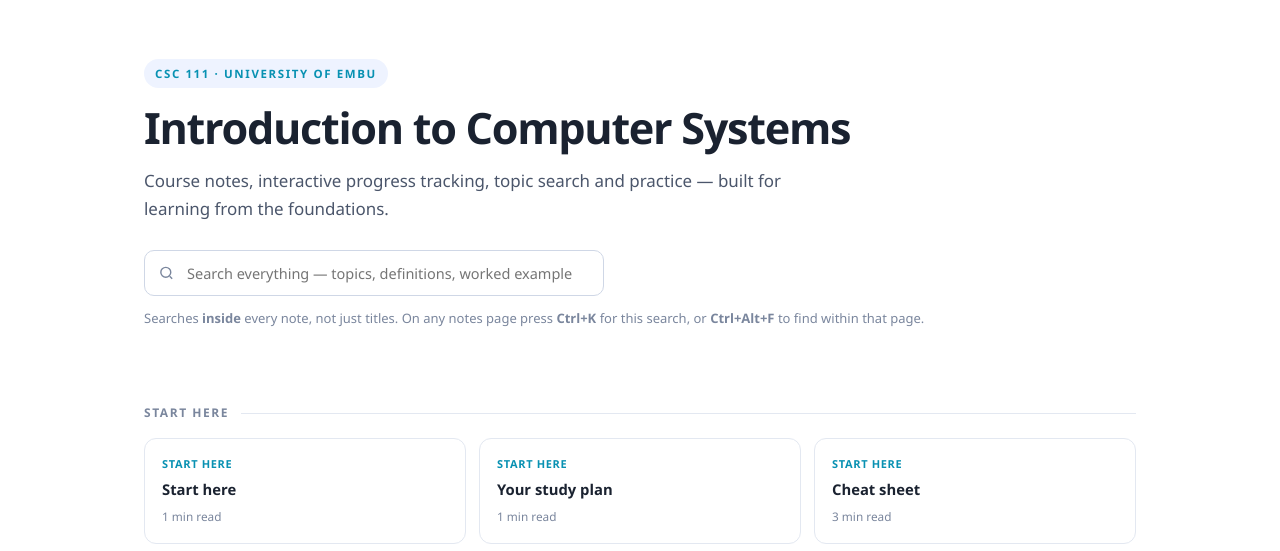
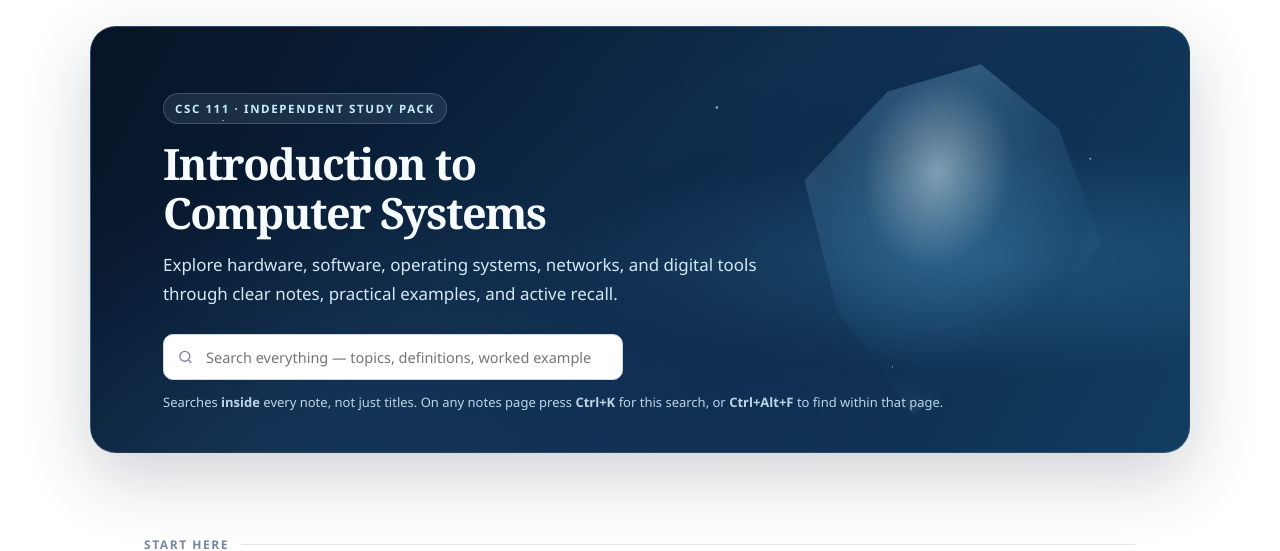
Before and after one commit to raymonddoka851-del/csc-111-computer-systems, a plain HTML site: page docs/index.html in a window 1280 px wide. Shown: the top 551 px of the page. Drawn offline with Linux system fonts and the light colour scheme.

Commit message:
Remove institutional branding and refresh homepage
Co-authored-by: Copilot <223556219+Copilot@users.noreply.github.com>

```diff
--- a/docs/assets/notes.css
+++ b/docs/assets/notes.css
@@ -501,6 +501,85 @@ pre.code[data-lang]::before {
   color: var(--fg-soft);
   max-width: 640px;
   margin: 0 0 26px;
+}
+
+.hero {
+  position: relative;
+  isolation: isolate;
+  overflow: hidden;
+  max-width: 1100px;
+  margin: 26px auto 18px;
+  padding: 66px clamp(24px, 6vw, 72px) 38px;
+  border: 1px solid rgba(164, 222, 255, .18);
+  border-radius: 26px;
+  color: #f3faff;
+  background:
+    radial-gradient(ellipse at 82% 55%, rgba(81, 176, 229, .23), transparent 34%),
+    radial-gradient(ellipse at 24% 110%, rgba(49, 108, 170, .24), transparent 48%),
+    linear-gradient(118deg, #071426 0%, #0c2747 54%, #123d60 100%);
+  box-shadow: 0 24px 70px rgba(8, 24, 45, .2);
+}
+.hero::before,
+.hero::after {
+  content: "";
+  position: absolute;
+  z-index: 0;
+  pointer-events: none;
+}
+.hero::before {
+  inset: 0;
+  opacity: .58;
+  background:
+    radial-gradient(1px 1px at 12% 22%, rgba(230, 249, 255, .9) 98%, transparent),
+    radial-gradient(1px 1px at 28% 74%, rgba(190, 233, 255, .8) 98%, transparent),
+    radial-gradient(1.5px 1.5px at 57% 19%, rgba(230, 249, 255, .8) 98%, transparent),
+    radial-gradient(1px 1px at 73% 80%, rgba(190, 233, 255, .75) 98%, transparent),
+    radial-gradient(1px 1px at 91% 31%, rgba(230, 249, 255, .9) 98%, transparent),
+    linear-gradient(145deg, transparent 18%, rgba(94, 186, 233, .08) 43%, transparent 68%);
+}
+.hero::after {
+  right: 7%;
+  top: 8%;
+  width: clamp(190px, 27vw, 330px);
+  height: 84%;
+  opacity: .72;
+  clip-path: polygon(49% 0, 76% 13%, 96% 42%, 78% 73%, 51% 100%, 22% 76%, 4% 42%, 23% 13%);
+  background:
+    radial-gradient(ellipse at 43% 32%, rgba(223, 248, 255, .72), rgba(108, 190, 237, .2) 28%, transparent 57%),
+    linear-gradient(145deg, rgba(184, 231, 252, .2), rgba(64, 133, 186, .1) 54%, rgba(8, 27, 49, .16));
+  box-shadow: 0 0 80px rgba(111, 202, 249, .18), inset 0 0 45px rgba(224, 248, 255, .18);
+  transform: rotate(12deg);
+}
+.hero > * { position: relative; z-index: 1; }
+.hero .kicker {
+  color: #c6efff;
+  background: rgba(192, 233, 255, .1);
+  border: 1px solid rgba(192, 233, 255, .2);
+}
+.hero h1 {
+  max-width: 680px;
+  color: #f5fbff;
+  font-family: Georgia, "Times New Roman", serif;
+  font-weight: 600;
+  letter-spacing: -.035em;
+  text-wrap: balance;
+}
+.hero p.lede {
+  color: #d3e8f5;
+  max-width: 610px;
+}
+.hero p.search-hint { color: #bdd5e5; }
+@media (max-width: 760px) {
+  .hero::after { right: 1%; opacity: .34; }
+}
+@media (max-width: 560px) {
+  .hero {
+    margin: 14px 10px 16px;
+    padding-top: 40px;
+    padding-bottom: 28px;
+  }
+  .hero::after { display: none; }
+  .hero h1 { font-size: 2rem; }
 }
 
 .search {
--- a/docs/index.html
+++ b/docs/index.html
@@ -11,9 +11,9 @@
 <body>
 <div class="progress" id="progress"></div>
 <header class="hero">
-  <span class="kicker">CSC 111 · University of Embu</span>
+  <span class="kicker">CSC 111 · Independent Study Pack</span>
   <h1>Introduction to Computer Systems</h1>
-  <p class="lede">Course notes, interactive progress tracking, topic search and practice — built for learning from the foundations.</p>
+  <p class="lede">Explore hardware, software, operating systems, networks, and digital tools through clear notes, practical examples, and active recall.</p>
   <div class="search">
     <svg viewBox="0 0 24 24" aria-hidden="true"><circle cx="11" cy="11" r="7"></circle><path d="M20 20l-3.5-3.5"></path></svg>
     <input id="q" type="search" placeholder="Search everything &mdash; topics, definitions, worked examples, quiz questions&hellip;" autocomplete="off" aria-label="Search">
@@ -30,7 +30,7 @@
 </p>
 </main>
 <footer class="foot" style="padding-top:10px">
-  14 pages &middot; 7,649 words &middot; CSC 111 — Introduction to Computer Systems. Source-based study notes.
+  14 pages &middot; 7,644 words &middot; CSC 111 — Introduction to Computer Systems. Source-based study notes.
 </footer>
 <script src="assets/search-index.js"></script>
 <script>
--- a/site.json
+++ b/site.json
@@ -5,9 +5,9 @@
     "brandSub":  "Revision Notes",
     "suffix":  "CSC 111 Revision",
     "metadesc":  "Study notes for CSC 111 computer systems, hardware, software, networks and applications.",
-    "kicker":  "CSC 111 · University of Embu",
+    "kicker":  "CSC 111 · Independent Study Pack",
     "heroTitle":  "Introduction to Computer Systems",
-    "heroLede":  "Course notes, interactive progress tracking, topic search and practice — built for learning from the foundations.",
+    "heroLede":  "Explore hardware, software, operating systems, networks, and digital tools through clear notes, practical examples, and active recall.",
     "footer":  "CSC 111 — Introduction to Computer Systems. Source-based study notes.",
     "repoUrl":  "https://github.com/raymonddoka851-del/csc-111-computer-systems/blob/main/",
     "accent":  "#0891b2",
```
Also changed, not shown: docs/START_HERE.html (+1 -1 lines), docs/assets/search-index.js, 2 other files.
